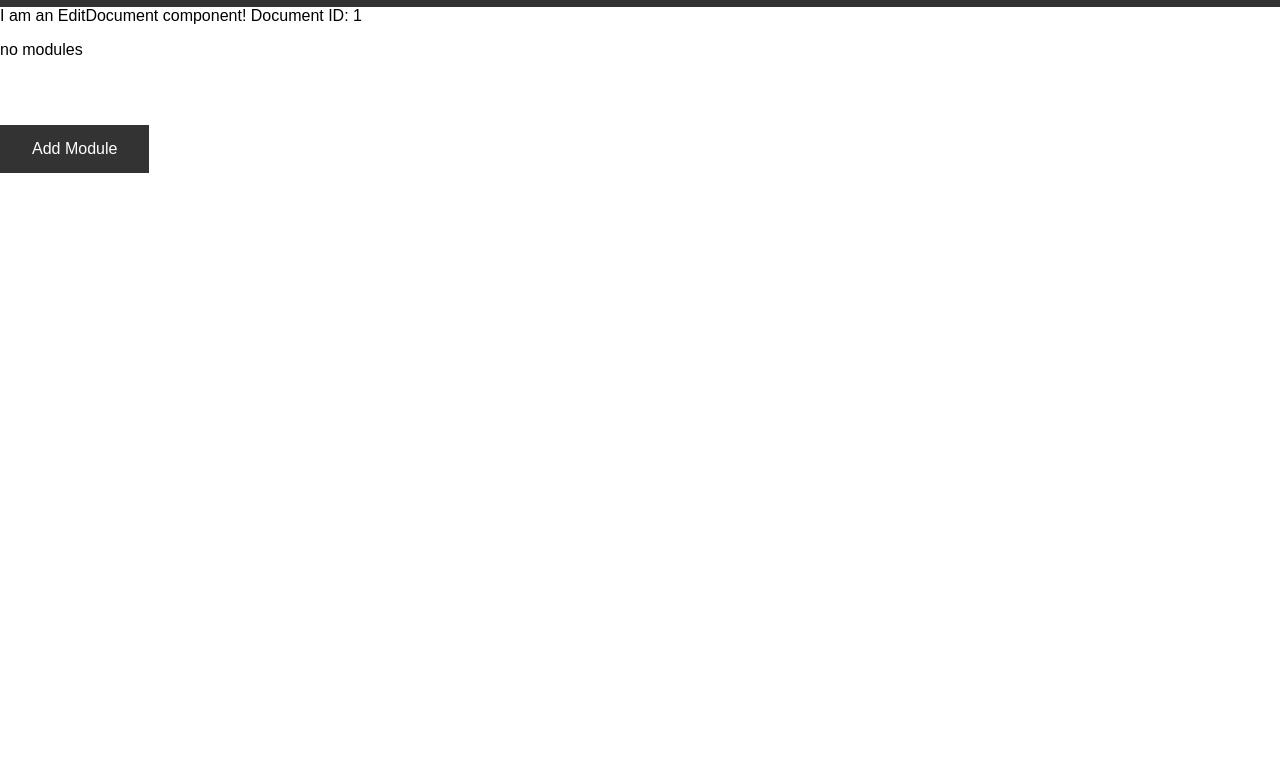
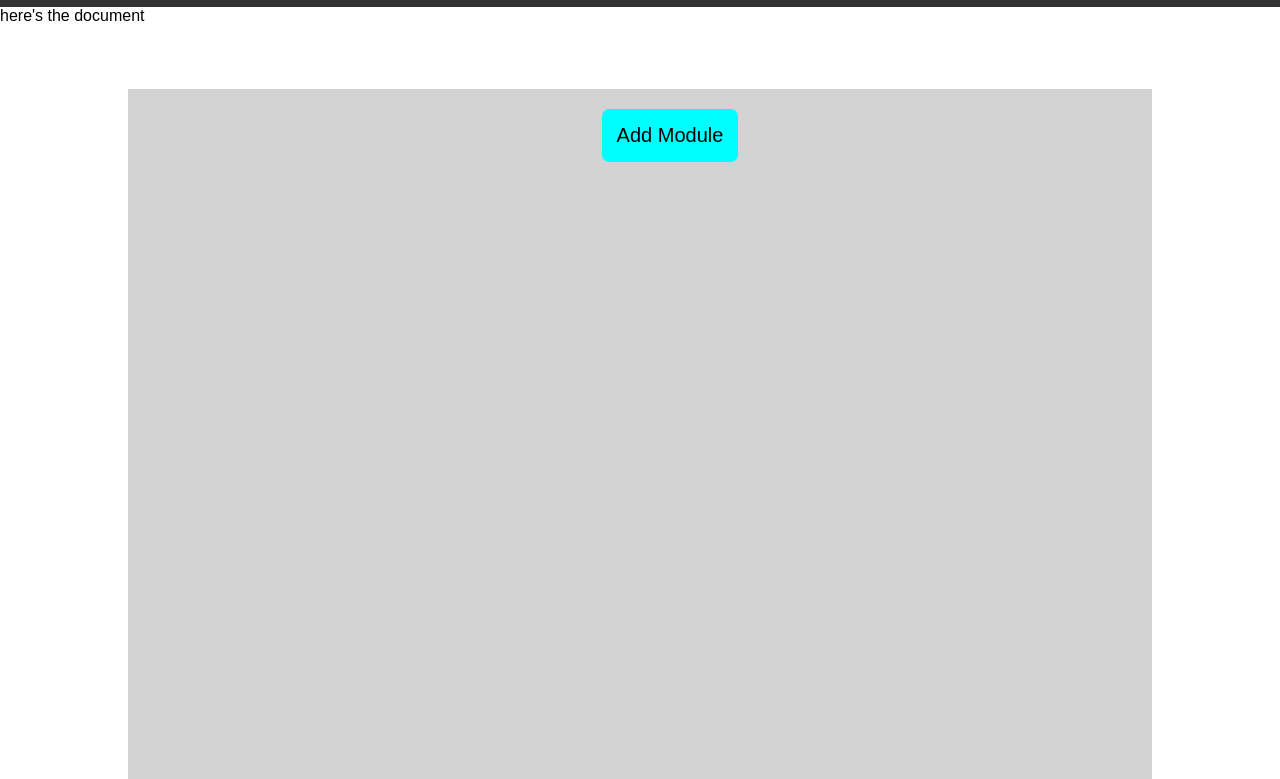
Before and after one commit to rtjoa/modular-documents, a React app in the folder app/: page /document/1 in a window 1280 px wide. Shown: the part 31-810 px from the top of the page. Built offline with nearby package versions, Linux system fonts and the light colour scheme.

Commit message:
added individual module display styled edit document and show modules page made button in the center of page, added separate background

```diff
--- a/app/src/documents/EditDocument.css
+++ b/app/src/documents/EditDocument.css
@@ -10,3 +10,32 @@
     border-radius: 5px;
 
 }
+
+.documentModules{
+    width:80%;
+    min-height: 86.3vh;
+    align-self: center;
+    background-color: lightgrey;
+    margin: auto;
+    padding: 10px;
+    margin-top: 8vh;;
+}
+
+.addModuleButton{
+    background-color:aqua;
+    border: none;
+    color: black;
+    text-align: center;
+    text-decoration: none;
+    font-size: 20px;
+    margin-left: 10px;
+    padding: 15px;
+    border-radius: 7px;
+    margin: auto;
+    margin-top: 10px;
+}
+
+.addModulePopup{
+    position: absolute;
+    left: 47%;
+}
--- a/app/src/documents/EditDocument.js
+++ b/app/src/documents/EditDocument.js
@@ -21,10 +21,12 @@ function EditDocument() {
   return (
     <div>
       <div>
-        I am an EditDocument component! Document ID: {id}
+        here's the document
       </div>
-      <ShowModules modules={modules}/>
-      <AddModulePopupMenu modules={modules} setModules={setModules}/>
+      <div className="documentModules">
+        <ShowModules modules={modules}/>
+        <AddModulePopupMenu modules={modules} setModules={setModules}/>
+      </div>
     </div>
   );
 }
@@ -32,9 +34,10 @@ function EditDocument() {
 //Popup that appears in the middle of the screen when user requests to add a module
 function AddModulePopupMenu(props){
   return(
+    <div className="addModulePopup">
     <Popup
       trigger={open => (
-        <button className="button">Add Module</button>
+        <button className="addModuleButton">Add Module</button>
       )}
       modal
       nested
@@ -50,6 +53,7 @@ function AddModulePopupMenu(props){
         </ol>
       </div>
     </Popup>
+    </div>
   )
 }
 
--- /dev/null
+++ b/app/src/documents/ShowModules.css
@@ -0,0 +1,6 @@
+.module{
+    border: 2px solid;
+    border-color: #333;
+    margin-bottom: 10px;
+    padding:10px;
+}
--- a/app/src/documents/ShowModules.js
+++ b/app/src/documents/ShowModules.js
@@ -1,16 +1,16 @@
+import './ShowModules.css'
 export function ShowModules(props){
   if(props.modules.length===0){
     return(
-      <p>no modules</p>
+      <span/>
     )
   }else{
     return(
-      <div>
-        <div>Current Length: {props.modules.length}</div>
         <div>{props.modules.map((module, index) => (
-          module.render(index)
-        ))}</div>
-      </div>
+          <div className="module"> {module.render(index)} </div>
+        ))}
+        {/* <div>Current Length: {props.modules.length}</div> */}
+        </div>
     )
   }
 }
--- a/app/src/documents/modules/ImageModule.js
+++ b/app/src/documents/modules/ImageModule.js
@@ -8,7 +8,14 @@ export class ImageModule extends BaseModule{
 
   render(index){
     return(
-      <img key={index} src={this.body}/>
+      <img key={index} src={this.body}
+        style={{
+          maxWidth:"80vw",
+          maxHeight: "60vh",
+          display: "block",
+          marginLeft: "auto",
+          marginRight: "auto",
+        }}/>
     )
   }
 }
```
